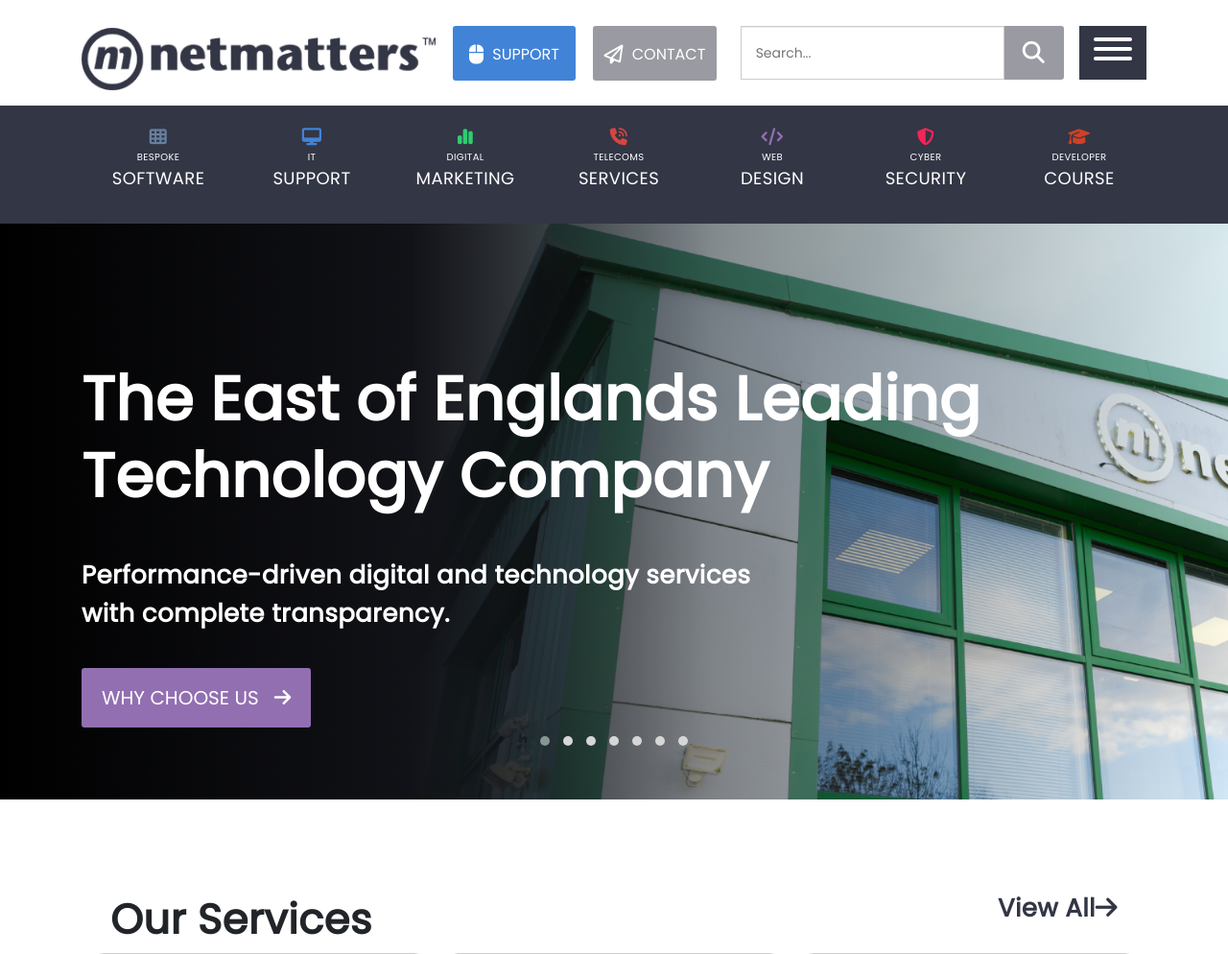
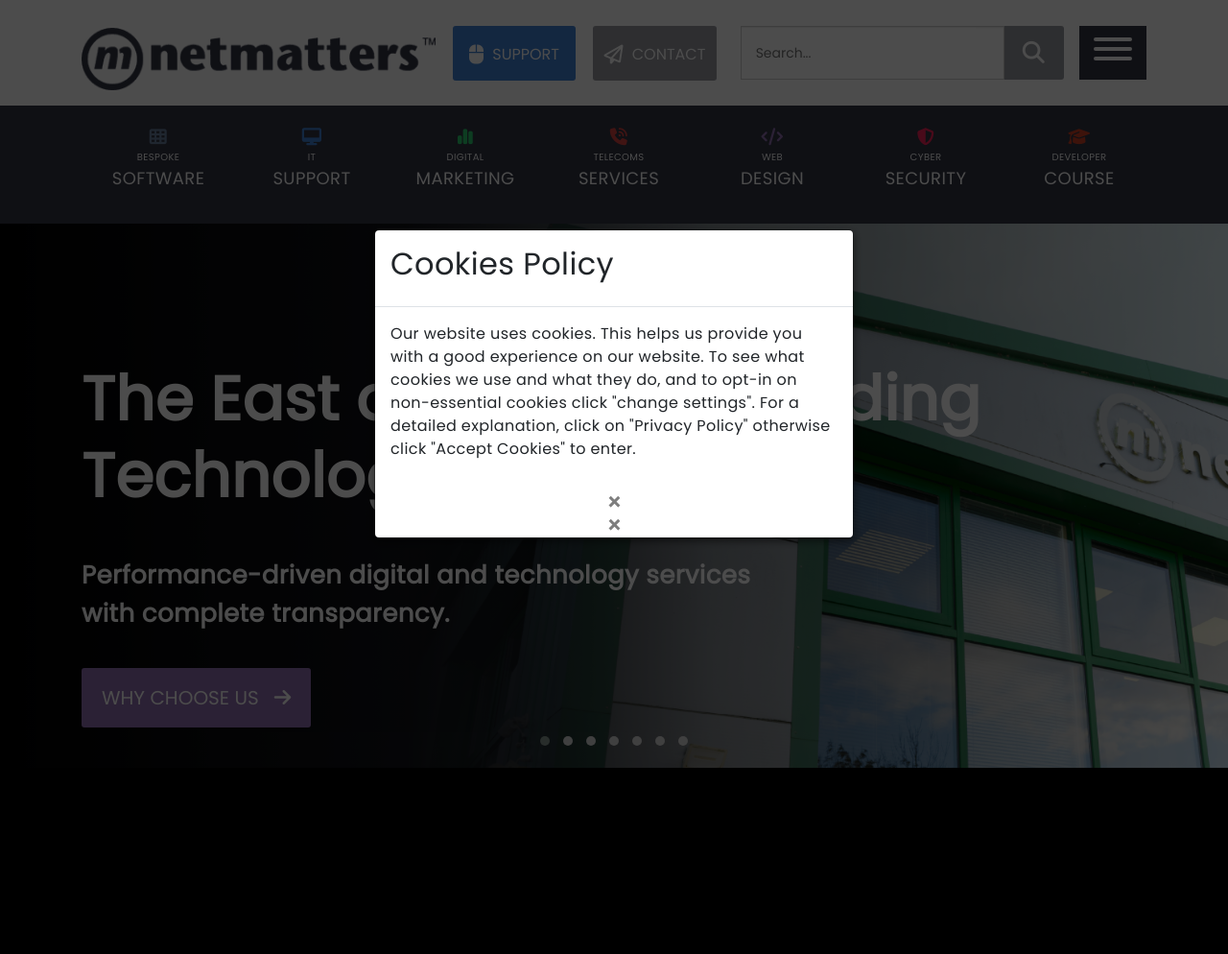
Before and after one commit to simharuk2021/reflection_project, a PHP site: page / in a window 1280 px wide. Shown: the top 994 px of the page at 96% size. After the commit the page ends 800 px from the top, so only its background shows below. Run offline with PHP 8.4, Linux system fonts and the light colour scheme; some libraries are stand-ins or nearby versions.

Commit message:
modal added

```diff
--- a/index.html
+++ b/index.html
@@ -29,29 +29,37 @@
     </head>
 
     <body>
-
+        <!-- sidebar which displays on the full view  -->
         <div class="sidebar-full">
             <div class="sub-menu-2 sideft-1">
                 <a href="#" class="sidebar-title-2 sidef-1">&nbsp;&nbsp;&nbsp;&nbsp;services</a>
                 <ul>
-                    <li>&nbsp;&nbsp;<i class="fas fa-angle-double-right fa-xs">&nbsp;&nbsp;&nbsp;&nbsp;</i>bespoke services</li>
-                    <li>&nbsp;&nbsp;<i class="fas fa-angle-double-right fa-xs">&nbsp;&nbsp;&nbsp;&nbsp;</i>IT Support</li>
-                    <li>&nbsp;&nbsp;<i class="fas fa-angle-double-right fa-xs">&nbsp;&nbsp;&nbsp;&nbsp;</i>Digital Marketing</li>
-                    <li>&nbsp;&nbsp;<i class="fas fa-angle-double-right fa-xs">&nbsp;&nbsp;&nbsp;&nbsp;</i>Telecoms Services</li>
-                    <li>&nbsp;&nbsp;<i class="fas fa-angle-double-right fa-xs">&nbsp;&nbsp;&nbsp;&nbsp;</i>web design</li>
-                    <li>&nbsp;&nbsp;<i class="fas fa-angle-double-right fa-xs">&nbsp;&nbsp;&nbsp;&nbsp;</i>cyber security</li>
+                    <li>&nbsp;&nbsp;<i class="fas fa-angle-double-right fa-xs">&nbsp;&nbsp;&nbsp;&nbsp;</i>bespoke
+                        services</li>
+                    <li>&nbsp;&nbsp;<i class="fas fa-angle-double-right fa-xs">&nbsp;&nbsp;&nbsp;&nbsp;</i>IT Support
+                    </li>
+                    <li>&nbsp;&nbsp;<i class="fas fa-angle-double-right fa-xs">&nbsp;&nbsp;&nbsp;&nbsp;</i>Digital
+                        Marketing</li>
+                    <li>&nbsp;&nbsp;<i class="fas fa-angle-double-right fa-xs">&nbsp;&nbsp;&nbsp;&nbsp;</i>Telecoms
+                        Services</li>
+                    <li>&nbsp;&nbsp;<i class="fas fa-angle-double-right fa-xs">&nbsp;&nbsp;&nbsp;&nbsp;</i>web design
+                    </li>
+                    <li>&nbsp;&nbsp;<i class="fas fa-angle-double-right fa-xs">&nbsp;&nbsp;&nbsp;&nbsp;</i>cyber
+                        security</li>
                 </ul>
             </div>
-            <div class="sub-menu-2 sideft-2" >
+            <div class="sub-menu-2 sideft-2">
                 <a href="#" class="sidebar-title-2 sidef-2">&nbsp;&nbsp;&nbsp;&nbsp;our work</a>
                 <ul>
-                    <li>&nbsp;&nbsp;<i class="fas fa-angle-double-right fa-xs">&nbsp;&nbsp;&nbsp;&nbsp;</i>Case studies</li>
+                    <li>&nbsp;&nbsp;<i class="fas fa-angle-double-right fa-xs">&nbsp;&nbsp;&nbsp;&nbsp;</i>Case studies
+                    </li>
                 </ul>
             </div>
             <div class="sub-menu-2 sideft-3">
                 <a href="#" class="sidebar-title-2 sidef-3">&nbsp;&nbsp;&nbsp;&nbsp;events</a>
                 <ul>
-                    <li>&nbsp;&nbsp;<i class="fas fa-angle-double-right fa-xs">&nbsp;&nbsp;&nbsp;&nbsp;</i>How to generate more leads through
+                    <li>&nbsp;&nbsp;<i class="fas fa-angle-double-right fa-xs">&nbsp;&nbsp;&nbsp;&nbsp;</i>How to
+                        generate more leads through
                         your website</li>
 
                 </ul>
@@ -59,8 +67,10 @@
             <div class="sub-menu-2 sideft-4">
                 <a href="#" class="sidebar-title-2 sidef-4">&nbsp;&nbsp;&nbsp;&nbsp;our knowledge</a>
                 <ul>
-                    <li>&nbsp;&nbsp;<i class="fas fa-angle-double-right fa-xs">&nbsp;&nbsp;&nbsp;&nbsp;</i>Technologies</li>
-                    <li>&nbsp;&nbsp;<i class="fas fa-angle-double-right fa-xs">&nbsp;&nbsp;&nbsp;&nbsp;</i>Industries</li>
+                    <li>&nbsp;&nbsp;<i class="fas fa-angle-double-right fa-xs">&nbsp;&nbsp;&nbsp;&nbsp;</i>Technologies
+                    </li>
+                    <li>&nbsp;&nbsp;<i class="fas fa-angle-double-right fa-xs">&nbsp;&nbsp;&nbsp;&nbsp;</i>Industries
+                    </li>
                     <li>&nbsp;&nbsp;<i class="fas fa-angle-double-right fa-xs">&nbsp;&nbsp;&nbsp;&nbsp;</i>News</li>
                     <li>&nbsp;&nbsp;<i class="fas fa-angle-double-right fa-xs">&nbsp;&nbsp;&nbsp;&nbsp;</i>Insights</li>
                 </ul>
@@ -68,34 +78,47 @@
             <div class="sub-menu-2 sideft-5">
                 <a href="#" class="sidebar-title-2 sidef-5">&nbsp;&nbsp;&nbsp;&nbsp;training</a>
                 <ul>
-                    <li>&nbsp;&nbsp;<i class="fas fa-angle-double-right fa-xs">&nbsp;&nbsp;&nbsp;&nbsp;</i>Train for a career in tech</li>
-                    <li>&nbsp;&nbsp;<i class="fas fa-angle-double-right fa-xs">&nbsp;&nbsp;&nbsp;&nbsp;</i>skills bootcamp</li>
-                    <li>&nbsp;&nbsp;<i class="fas fa-angle-double-right fa-xs">&nbsp;&nbsp;&nbsp;&nbsp;</i>scs frequently asked
+                    <li>&nbsp;&nbsp;<i class="fas fa-angle-double-right fa-xs">&nbsp;&nbsp;&nbsp;&nbsp;</i>Train for a
+                        career in tech</li>
+                    <li>&nbsp;&nbsp;<i class="fas fa-angle-double-right fa-xs">&nbsp;&nbsp;&nbsp;&nbsp;</i>skills
+                        bootcamp</li>
+                    <li>&nbsp;&nbsp;<i class="fas fa-angle-double-right fa-xs">&nbsp;&nbsp;&nbsp;&nbsp;</i>scs
+                        frequently asked
                         &nbsp;&nbsp;&nbsp;&nbsp;&nbsp;questions</li>
-                    <li>&nbsp;&nbsp;<i class="fas fa-angle-double-right fa-xs">&nbsp;&nbsp;&nbsp;&nbsp;</i>scion collaborators</li>
+                    <li>&nbsp;&nbsp;<i class="fas fa-angle-double-right fa-xs">&nbsp;&nbsp;&nbsp;&nbsp;</i>scion
+                        collaborators</li>
                 </ul>
             </div>
             <div class="sub-menu-2 sideft-6">
                 <a href="#" class="sidebar-title-2 sidef-6">&nbsp;&nbsp;&nbsp;&nbsp;our company</a>
                 <ul>
-                    <li>&nbsp;&nbsp;<i class="fas fa-angle-double-right fa-xs">&nbsp;&nbsp;&nbsp;&nbsp;</i>why choose us?</li>
-                    <li>&nbsp;&nbsp;<i class="fas fa-angle-double-right fa-xs">&nbsp;&nbsp;&nbsp;&nbsp;</i>our culture</li>
+                    <li>&nbsp;&nbsp;<i class="fas fa-angle-double-right fa-xs">&nbsp;&nbsp;&nbsp;&nbsp;</i>why choose
+                        us?</li>
+                    <li>&nbsp;&nbsp;<i class="fas fa-angle-double-right fa-xs">&nbsp;&nbsp;&nbsp;&nbsp;</i>our culture
+                    </li>
                     <li>&nbsp;&nbsp;<i class="fas fa-angle-double-right fa-xs">&nbsp;&nbsp;&nbsp;&nbsp;</i>our team</li>
-                    <li>&nbsp;&nbsp;<i class="fas fa-angle-double-right fa-xs">&nbsp;&nbsp;&nbsp;&nbsp;</i>our careers</li>
-                    <li>&nbsp;&nbsp;<i class="fas fa-angle-double-right fa-xs">&nbsp;&nbsp;&nbsp;&nbsp;</i>our benefits</li>
+                    <li>&nbsp;&nbsp;<i class="fas fa-angle-double-right fa-xs">&nbsp;&nbsp;&nbsp;&nbsp;</i>our careers
+                    </li>
+                    <li>&nbsp;&nbsp;<i class="fas fa-angle-double-right fa-xs">&nbsp;&nbsp;&nbsp;&nbsp;</i>our benefits
+                    </li>
                 </ul>
             </div>
 
             <div class="sub-menu-2 sideft-7">
                 <a href="#" class="sidebar-title-2 sidef-7">&nbsp;&nbsp;&nbsp;&nbsp;contact us</a>
                 <ul>
-                    <li>&nbsp;&nbsp;<i class="fas fa-angle-double-right fa-xs">&nbsp;&nbsp;&nbsp;&nbsp;</i>London Office</li>
-                    <li>&nbsp;&nbsp;<i class="fas fa-angle-double-right fa-xs">&nbsp;&nbsp;&nbsp;&nbsp;</i>Cambridge Office</li>
-                    <li>&nbsp;&nbsp;<i class="fas fa-angle-double-right fa-xs">&nbsp;&nbsp;&nbsp;&nbsp;</i>Wymondham Office</li>
-                    <li>&nbsp;&nbsp;<i class="fas fa-angle-double-right fa-xs">&nbsp;&nbsp;&nbsp;&nbsp;</i>Great Yarmouth Office</li>
+                    <li>&nbsp;&nbsp;<i class="fas fa-angle-double-right fa-xs">&nbsp;&nbsp;&nbsp;&nbsp;</i>London Office
+                    </li>
+                    <li>&nbsp;&nbsp;<i class="fas fa-angle-double-right fa-xs">&nbsp;&nbsp;&nbsp;&nbsp;</i>Cambridge
+                        Office</li>
+                    <li>&nbsp;&nbsp;<i class="fas fa-angle-double-right fa-xs">&nbsp;&nbsp;&nbsp;&nbsp;</i>Wymondham
+                        Office</li>
+                    <li>&nbsp;&nbsp;<i class="fas fa-angle-double-right fa-xs">&nbsp;&nbsp;&nbsp;&nbsp;</i>Great
+                        Yarmouth Office</li>
                 </ul>
             </div>
         </div>
+        <!-- sidebar which displays for the mobile view -->
         <div class="sidebar">
             <div class="sidebar-inner">
                 <a class="sidebar-title-top" href="#">CONTACT US</a>
@@ -187,7 +210,8 @@
                 </div>
                 <div class="sub-menu" id="subm-6">
                     <a href="#" class="sidebar-title" id="subt-6">
-                    <div class="nav-item-7"> <i class="fa-solid fa-graduation-cap"></div></i><small>developer</small>course
+                        <div class="nav-item-7"> <i class="fa-solid fa-graduation-cap"></div>
+                        </i><small>developer</small>course
                     </a>
                     <ul>
                         <li>train for a career in tech</li>
@@ -292,6 +316,7 @@
                 </div>
             </div>
         </header>
+        <!-- Navigation bar -->
         <section class="navigation" id="navbar">
             <div class="container">
                 <div class="navigation-wrapper">
@@ -303,6 +328,7 @@
                             <small class="nav-text-1">BESPOKE</small>
                             <p class="nav-text-2">SOFTWARE</p>
                         </a>
+                        <!-- bespoke services overlaybanner which displays on hover -->
                         <div class="sub-banner ban-color-1">
                             <ul class=" sub-menu-nav container">
                                 <li class="sub-banner-title">
@@ -342,6 +368,7 @@
                             <small class="nav-text-1">IT</small>
                             <p class="nav-text-2">SUPPORT</p>
                         </a>
+                        <!-- IT Support overlaybanner which displays on hover -->
                         <div class="sub-banner ban-color-2">
                             <ul class=" sub-menu-nav container">
                                 <li class="sub-banner-title">
@@ -369,6 +396,7 @@
                             <small class="nav-text-1">DIGITAL</small>
                             <p class="nav-text-2">MARKETING</p>
                         </a>
+                        <!-- digital marketing overlaybanner which displays on hover -->
                         <div class="sub-banner ban-color-3">
                             <ul class=" sub-menu-nav container">
                                 <li class="sub-banner-title">
@@ -399,6 +427,7 @@
                             <small class="nav-text-1">TELECOMS</small>
                             <p class="nav-text-2">SERVICES</p>
                         </a>
+                        <!-- telecoms services overlaybanner which displays on hover -->
                         <div class="sub-banner ban-color-4">
                             <ul class=" sub-menu-nav container">
                                 <li class="sub-banner-title">
@@ -425,6 +454,7 @@
                             <small class="nav-text-1">WEB</small>
                             <p class="nav-text-2">DESIGN</p>
                         </a>
+                        <!-- web design overlaybanner which displays on hover -->
                         <div class="sub-banner ban-color-5">
                             <ul class=" sub-menu-nav container">
                                 <li class="sub-banner-title">
@@ -453,6 +483,7 @@
                             <small class="nav-text-1">CYBER</small>
                             <p class="nav-text-2">SECURITY</p>
                         </a>
+                        <!-- cyber security overlaybanner which displays on hover -->
                         <div class="sub-banner ban-color-6">
                             <ul class=" sub-menu-nav container">
                                 <li class="sub-banner-title">
@@ -483,6 +514,7 @@
                             <small class="nav-text-1">DEVELOPER</small>
                             <p class="nav-text-2">COURSE</p>
                         </a>
+                        <!-- developer course overlaybanner which displays on hover -->
                         <div class="sub-banner ban-color-7">
                             <ul class=" sub-menu-nav container">
                                 <li class="sub-banner-title">
@@ -503,7 +535,7 @@
                 </div>
             </div>
         </section>
-        <!-- banner -->
+        <!-- banner including a autoplaying carousel of images -->
 
         <div class="banner-container">
             <section class="banner owl-carousel owl-theme">
@@ -993,11 +1025,34 @@
                         <a id="signup-button" href="index.html">Subscribe</a>
                     </div>
                 </div>
+            </div>
+        </section>
+        <!-- cookies modal -->
+        <div id="cookie-modal">
+            <div class="modal-fade">
+                <div class="modal-dialog">
 
-
+                    <div class="modal-content">
+                        <div class="modal-header">
+                            <h2>Cookies Policy</h2>
 
                         </div>
-        </section>
+                        <div class="modal-body">
+                            <p>Our website uses cookies. This helps us provide you with a good experience on our
+                                website.
+                                To see what cookies we use and what they do, and to opt-in on non-essential cookies
+                                click
+                                "change settings". For a detailed explanation, click on "Privacy Policy" otherwise click
+                                "Accept Cookies" to enter.
+                            </p>
+                        </div>
+                        <button class="close" onclick="closeModal()">&times;</button>
+                        <button class="close" onclick="acceptCookies()">&times;</button>
+                    </div>
+                </div>
+            </div>
+        </div>
+
         <!-- Section for the footer and social media items -->
         <footer>
             <div class="main-footer">
@@ -1028,7 +1083,6 @@
                         <li class="footer-link"><a>Developer Training</a></li>
                     </ul>
                 </div>
-                <!-- </div> -->
                 <div class="footer-item fi3">
                     <ul>
                         <li class="footer-item-heading">CAMBRIDGE OFFICE</li>
--- /dev/null
+++ b/scss/components/_modal.scss
@@ -0,0 +1,41 @@
+#cookie-modal {
+    position: fixed;
+    top: 0;
+    bottom: 0;
+    left: 0;
+    right: 0;
+    z-index: 100;
+    background-color: rgba(0, 0, 0, .7);
+    display: flex;
+    -webkit-overflow-scrolling: touch;
+    outline: 0;
+    overflow-x: hidden;
+    overflow-y: auto;
+    flex-direction: row;
+    align-items: center;
+    justify-content: center;
+    -ms-flex-pack: center !important;
+    padding: 30px;
+}
+
+.modal-dialog{
+    margin:auto;
+}
+
+.modal-fade{
+    opacity: 1;
+}
+
+.modal-content{
+    display: flex;
+    flex-direction: column;
+    position: relative;
+    background-color: #fff;
+    border: 1px solid #999;
+    border: 1px solid rgba(0,0,0,.2);
+    border-radius: 5px;
+    box-shadow: 0 3px 9px rgba(0,0,0,.5);
+    background-clip: padding-box;
+    outline: none;
+    z-index: 101;
+}
--- a/scss/style.scss
+++ b/scss/style.scss
@@ -17,3 +17,4 @@
 @import'components/navigation';
 @import'components/header';
 @import'components/sidebar';
+@import'components/modal';
```
Also changed, not shown: css/style.css. Lines whose indentation alone changed are shown as unchanged.
